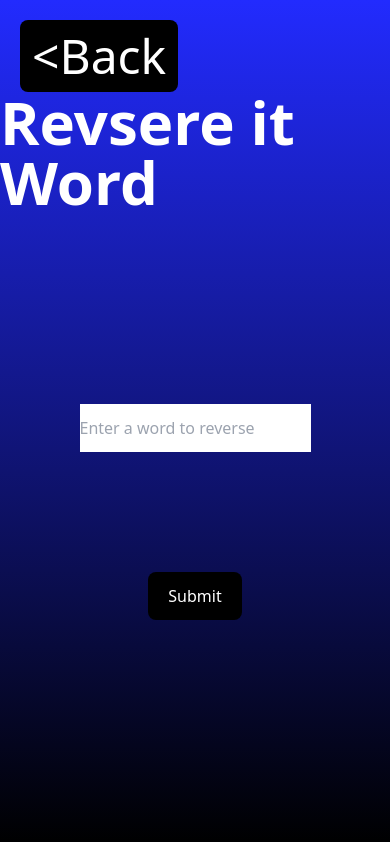
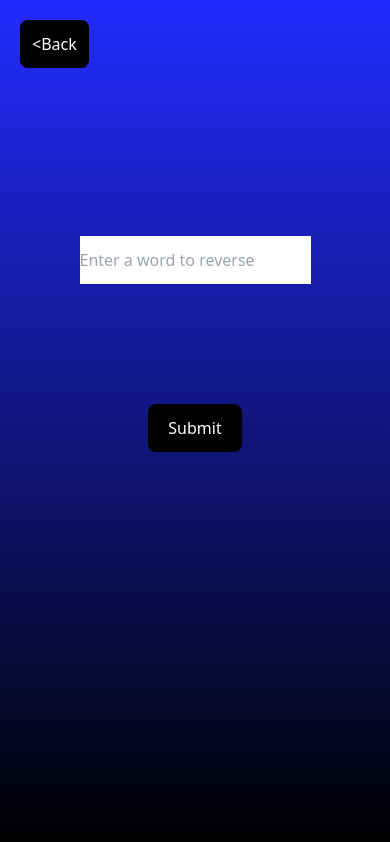
Before and after one commit to 1105-Foo-Aiden/FooA-Project-AllForOne, a website: page Pages/Level7.html in a window 390 px wide. Drawn offline with Linux system fonts and the light colour scheme.

Commit message:
Back button responsiveness

```diff
--- a/Pages/Level7.html
+++ b/Pages/Level7.html
@@ -7,8 +7,7 @@
     <link rel="stylesheet" href="../src/output.css" />
   </head>
   <body class="bg-gradient-to-b from-[#222BFE] to-black h-screen ">
-    <button class="bg-black p-3 rounded-lg mt-5 ml-5 text-5xl text-white"><a href="../index.html"> &ltBack</a></button>
-    <h1 class="text-6xl font-bold flex justify-center text-white">Revsere it Word</h1>
+    <button class="bg-black p-3 rounded-lg mt-5 ml-5 lg:text-5xl text-white sm:text-2xl"><a href="../index.html"> &ltBack</a></button>
     <br><br><br><br><br><br><br><br>
     <div class="flex justify-center">
         <input class="flex justify-center w-fit" type="text" placeholder="Enter a word to reverse" id="UserInput1">
```
Also changed, not shown: Pages/Level1.html (+1 -1 lines), Pages/Level10.html (+1 -1 lines), Pages/Level2.html (+1 -1 lines), Pages/Level3.html (+1 -1 lines), Pages/Level4.html (+1 -1 lines), Pages/Level5.html (+1 -1 lines), Pages/Level6.html (+1 -1 lines), Pages/Level8.html (+1 -1 lines), Pages/Level9.html (+1 -1 lines).
